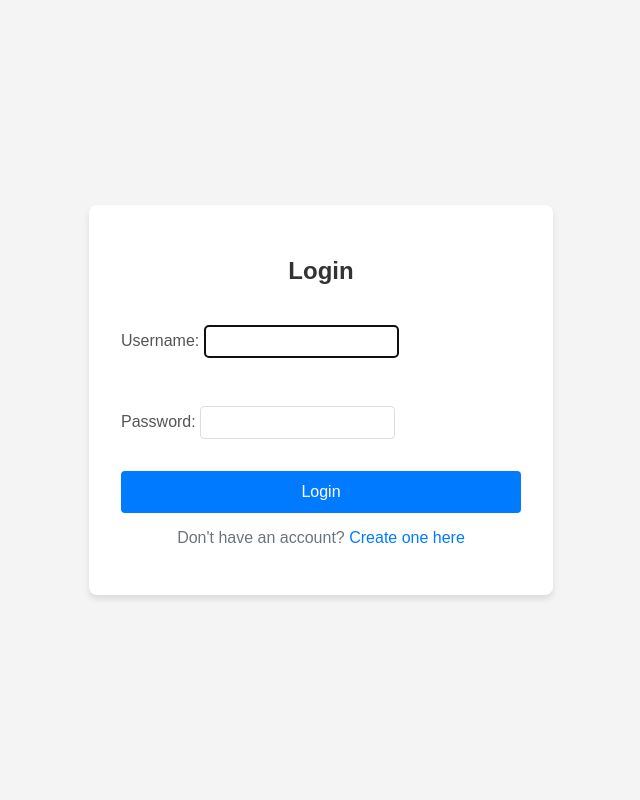
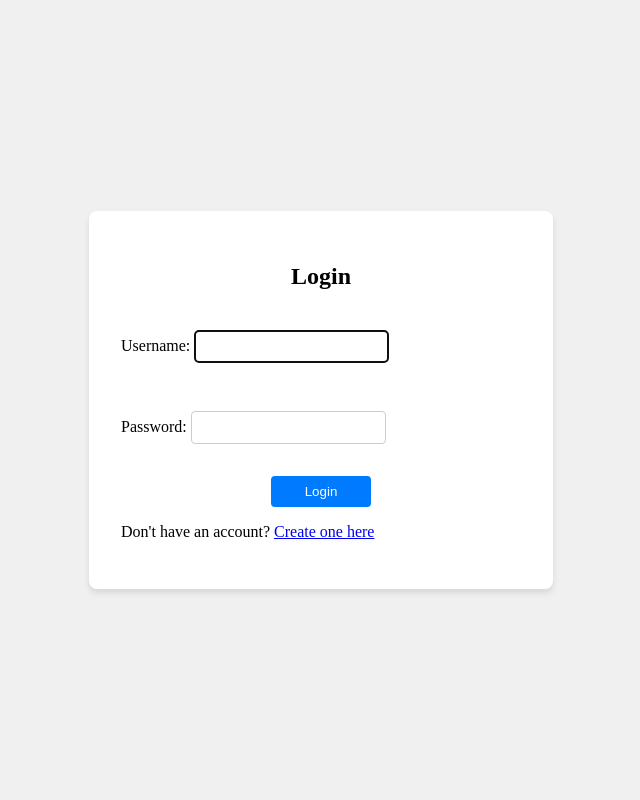
Before and after one commit to shreenidhishegde/Feathery-Coding-Challenge, a Django app: page / in a window 1280 px wide. Shown: the whole page, without its empty margins (319-959 px from the left). Run offline with Django 4.2, Linux system fonts and the light colour scheme.

Commit message:
removed unnecessary files

```diff
--- a/extractor/urls.py
+++ b/extractor/urls.py
@@ -5,9 +5,7 @@ urlpatterns = [
     path('', views.login_view, name='login'),
     path('register/', views.register_view, name='register'),
     path('pdf-list/', views.pdf_list, name='pdf_list'),
-    path('pdf/<int:pk>/', views.pdf_detail, name='pdf_detail'),
     path('upload/', views.upload_pdf, name='upload_pdf'),
-    # path('upload-form/', views.upload_pdf_form, name='upload_pdf_form'),
     path('logout/', views.logout_view, name='logout'),
 
 ]
--- a/extractor/views.py
+++ b/extractor/views.py
@@ -79,12 +79,6 @@ def pdf_list(request):
 
     return render(request, 'extractor/pdf_list.html', {'pdf_data': pdf_data, 'page_obj': page_obj})
 
-@login_required
-def pdf_detail(request, pk):
-    pdf = get_object_or_404(PDFDocument, pk=pk, user=request.user)
-    extracted_content = get_object_or_404(ExtractedContent, pdf_document=pdf)
-    return render(request, 'extractor/pdf_detail.html', {'pdf': pdf, 'content': extracted_content})
-
 
 def logout_view(request):
     logout(request)
--- a/static/css/login.css
+++ b/static/css/login.css
@@ -1,13 +1,13 @@
+/* login.css */
 body {
-    font-family: 'Arial', sans-serif;
-    background-color: #f4f4f4;
-    margin: 0;
-    padding: 0;
+    background-color: #f0f0f0;
     display: flex;
     justify-content: center;
     align-items: center;
     height: 100vh;
+    margin: 0;
 }
+
 .login-container {
     background-color: white;
     padding: 2rem;
@@ -16,51 +16,35 @@ body {
     width: 50%;
     max-width: 400px;
 }
-h2 {
-    color: #333;
+
+.login-container h2 {
     text-align: center;
     margin-bottom: 1.5rem;
 }
-form {
+
+.login-container form {
     display: flex;
     flex-direction: column;
 }
-label {
-    margin-bottom: 0.5rem;
-    color: #555;
-}
-input[type="text"], input[type="password"] {
+
+.login-container form input {
+    margin-bottom: 1rem;
     padding: 0.5rem;
-    margin-bottom: 1rem;
-    border: 1px solid #ddd;
+    border: 1px solid #ccc;
     border-radius: 4px;
 }
-button {
+
+.login-container form button {
+    padding: 0.5rem;
+    border: none;
+    border-radius: 4px;
     background-color: #007bff;
     color: white;
-    padding: 0.75rem;
-    border: none;
-    border-radius: 4px;
     cursor: pointer;
-    font-size: 1rem;
+    width: 100px; /* Adjust the width as needed */
+    align-self: center; /* Center the button */
 }
-button:hover {
+
+.login-container form button:hover {
     background-color: #0056b3;
 }
-.error-message {
-    color: #dc3545;
-    text-align: center;
-    margin-top: 1rem;
-}
-.register-link {
-    text-align: center;
-    margin-top: 1rem;
-    color: #6c757d;
-}
-.register-link a {
-    color: #007bff;
-    text-decoration: none;
-}
-.register-link a:hover {
-    text-decoration: underline;
-}
```
Also changed, not shown: static/css/pdf_detail.css (deleted, +0 -42 lines), static/css/upload_pdf.css (+13 -2 lines), templates/extractor/pdf_detail.html (deleted, +0 -44 lines).
